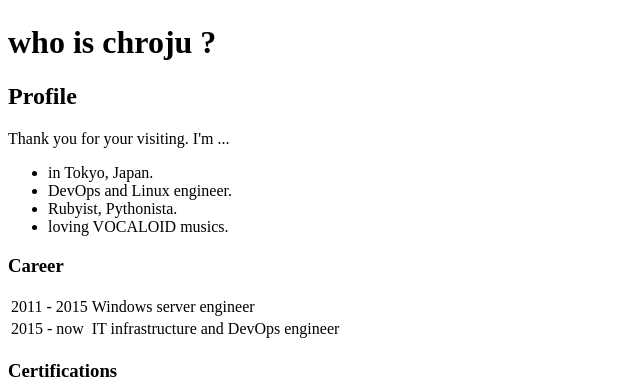
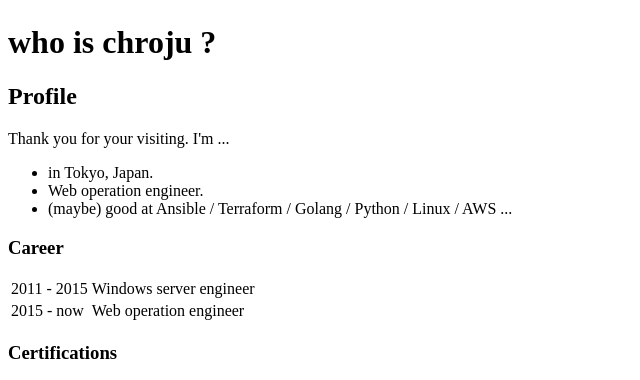
Before and after one commit to chroju/apex_profile_page, a Python web app: template functions/hello/templates/index.html.j2 in a window 1280 px wide. Shown: the part 309-689 px from the top of the page, without its empty margins (0-640 px from the left). Run offline with Jinja, Linux system fonts and the light colour scheme; the template is opened without the code that fills it, so the values that code supplies are empty; some libraries are stand-ins or nearby versions.

Commit message:
Update profile.

```diff
--- a/functions/hello/templates/index.html.j2
+++ b/functions/hello/templates/index.html.j2
@@ -34,9 +34,8 @@
             <p>Thank you for your visiting. I'm ...</p>
             <ul>
               <li>in Tokyo, Japan.</li>
-              <li>DevOps and Linux engineer.</li>
-              <li>Rubyist, Pythonista.</li>
-              <li>loving VOCALOID musics.</li>
+              <li>Web operation engineer.</li>
+              <li>(maybe) good at Ansible / Terraform / Golang / Python / Linux / AWS ...</li>
             </ul>
             <h3>Career</h3>
               <div class="table-wrapper">
@@ -48,7 +47,7 @@
                     </tr>
                     <tr>
                       <td>2015 - now</td>
-                      <td>IT infrastructure and DevOps engineer</td>
+                      <td>Web operation engineer</td>
                     </tr>
                   </tbody>
                 </table>
@@ -80,8 +79,8 @@
               {% endfor %}
             </ul>
             <ul class="actions">
-              <li><a href="http://chroju.hatenablog.jp/" class="button special">show more articles</a></li>
-              <li><a href="http://chroju.hatenablog.jp/feed" class="button icon fa-rss">subscribe</a></li>
+              <li><a href="https://chroju.hatenablog.jp/" class="button special">show more articles</a></li>
+              <li><a href="https://chroju.hatenablog.jp/feed" class="button icon fa-rss">subscribe</a></li>
             </ul>
             <h3>Qiita</h3>
             <ul>
@@ -90,8 +89,8 @@
               {% endfor %}
             </ul>
             <ul class="actions">
-              <li><a href="http://qiita.com/chroju/" class="button special">show more articles</a></li>
-              <li><a href="http://qiita.com/chroju/feed" class="button icon fa-rss">subscribe</a></li>
+              <li><a href="https://qiita.com/chroju/" class="button special">show more articles</a></li>
+              <li><a href="https://qiita.com/chroju/feed" class="button icon fa-rss">subscribe</a></li>
             </ul>
           </section>
 
```
